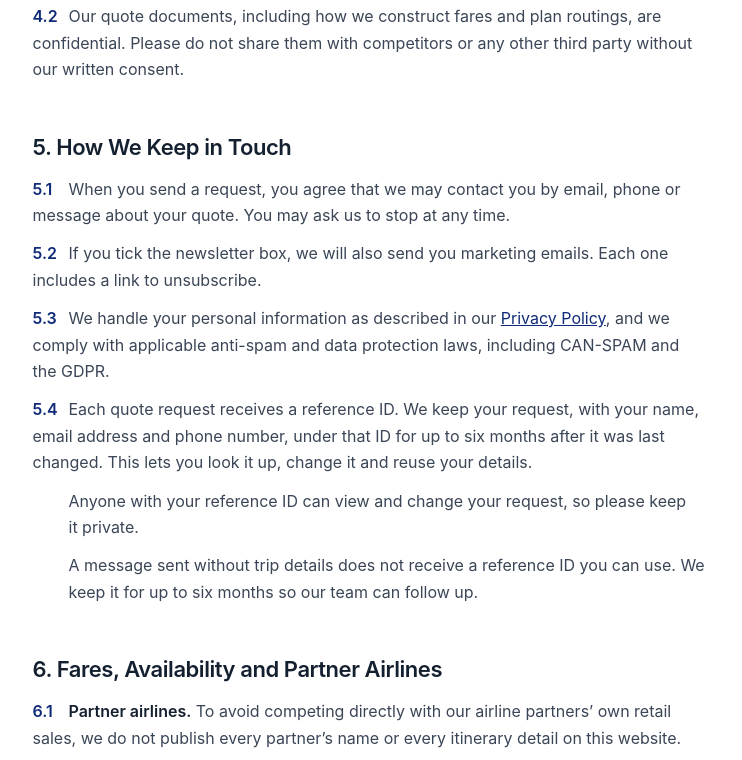
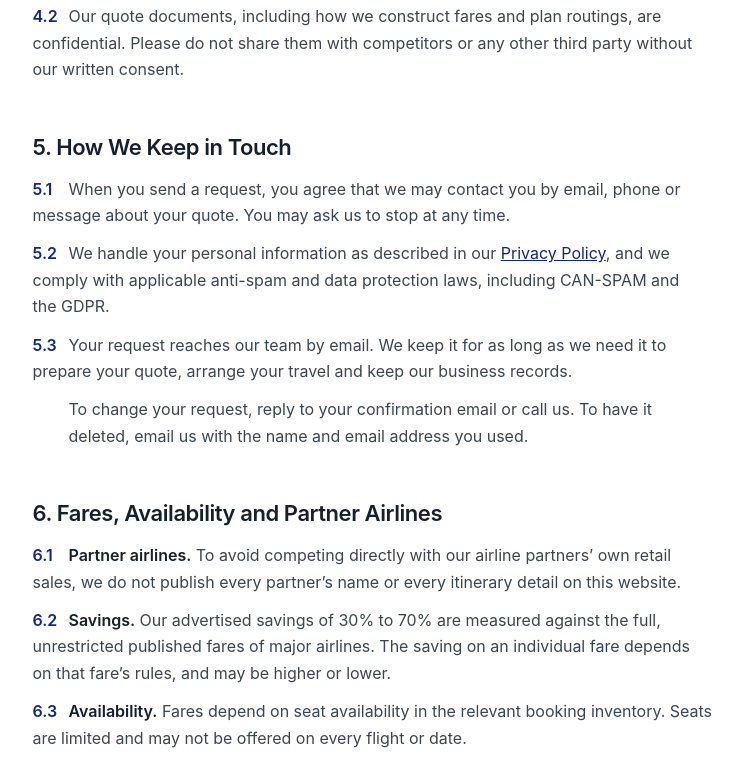
Before and after one commit to Vetheresudoopsec/BusinessClassTravel, a plain HTML site: page terms.html in a window 1280 px wide. Shown: the part 1331-2091 px from the top of the page, without its empty margins (260-1002 px from the left). Drawn offline with Linux system fonts and the light colour scheme.

Commit message:
Remove newsletter and reference-ID terms that don't apply to this site
Section 5 now says requests reach the team by email, how long they are
kept, and how to change or delete one, matching the Privacy Policy.

Co-Authored-By: Claude Opus 5.5 <noreply@anthropic.com>

```diff
--- a/sitemap.xml
+++ b/sitemap.xml
@@ -11,7 +11,7 @@
   </url>
   <url>
     <loc>https://business-class-travel.com/terms.html</loc>
-    <lastmod>2026-10-28</lastmod>
+    <lastmod>2026-11-04</lastmod>
     <changefreq>yearly</changefreq>
     <priority>0.3</priority>
   </url>
--- a/terms.html
+++ b/terms.html
@@ -60,7 +60,7 @@
     <p class="eyebrow">Legal</p>
     <h1>Terms of Service</h1>
     <p>These terms apply to your quote request and to any ticket we issue for you.</p>
-    <p class="date">Last updated 15 October 2026</p>
+    <p class="date">Last updated 4 November 2026</p>
     <p>By sending a request or reserving a fare with us, you agree to these terms.</p>
     <p>Our <a href="privacy.html">Privacy Policy</a> explains what this site collects and how we use it.</p>
 
@@ -85,11 +85,9 @@
 
     <h2>5. How We Keep in Touch</h2>
     <p><span class="n">5.1</span>When you send a request, you agree that we may contact you by email, phone or message about your quote. You may ask us to stop at any time.</p>
-    <p><span class="n">5.2</span>If you tick the newsletter box, we will also send you marketing emails. Each one includes a link to unsubscribe.</p>
-    <p><span class="n">5.3</span>We handle your personal information as described in our <a href="privacy.html">Privacy Policy</a>, and we comply with applicable anti-spam and data protection laws, including CAN-SPAM and the GDPR.</p>
-    <p><span class="n">5.4</span>Each quote request receives a reference ID. We keep your request, with your name, email address and phone number, under that ID for up to six months after it was last changed. This lets you look it up, change it and reuse your details.</p>
-    <p class="i">Anyone with your reference ID can view and change your request, so please keep it private.</p>
-    <p class="i">A message sent without trip details does not receive a reference ID you can use. We keep it for up to six months so our team can follow up.</p>
+    <p><span class="n">5.2</span>We handle your personal information as described in our <a href="privacy.html">Privacy Policy</a>, and we comply with applicable anti-spam and data protection laws, including CAN-SPAM and the GDPR.</p>
+    <p><span class="n">5.3</span>Your request reaches our team by email. We keep it for as long as we need it to prepare your quote, arrange your travel and keep our business records.</p>
+    <p class="i">To change your request, reply to your confirmation email or call us. To have it deleted, email us with the name and email address you used.</p>
 
     <h2>6. Fares, Availability and Partner Airlines</h2>
     <p><span class="n">6.1</span><span class="t">Partner airlines.</span> To avoid competing directly with our airline partners’ own retail sales, we do not publish every partner’s name or every itinerary detail on this website.</p>
```
